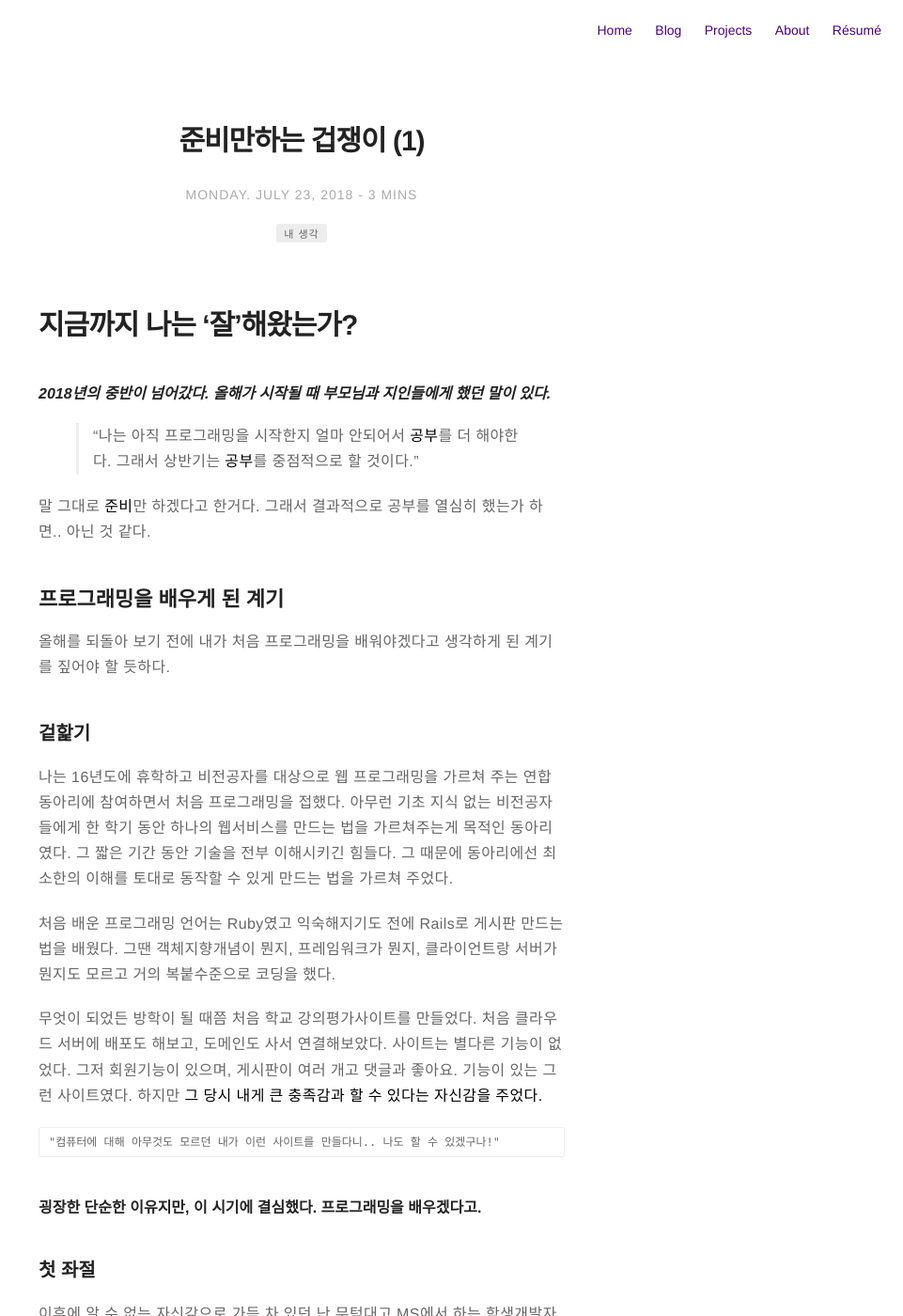
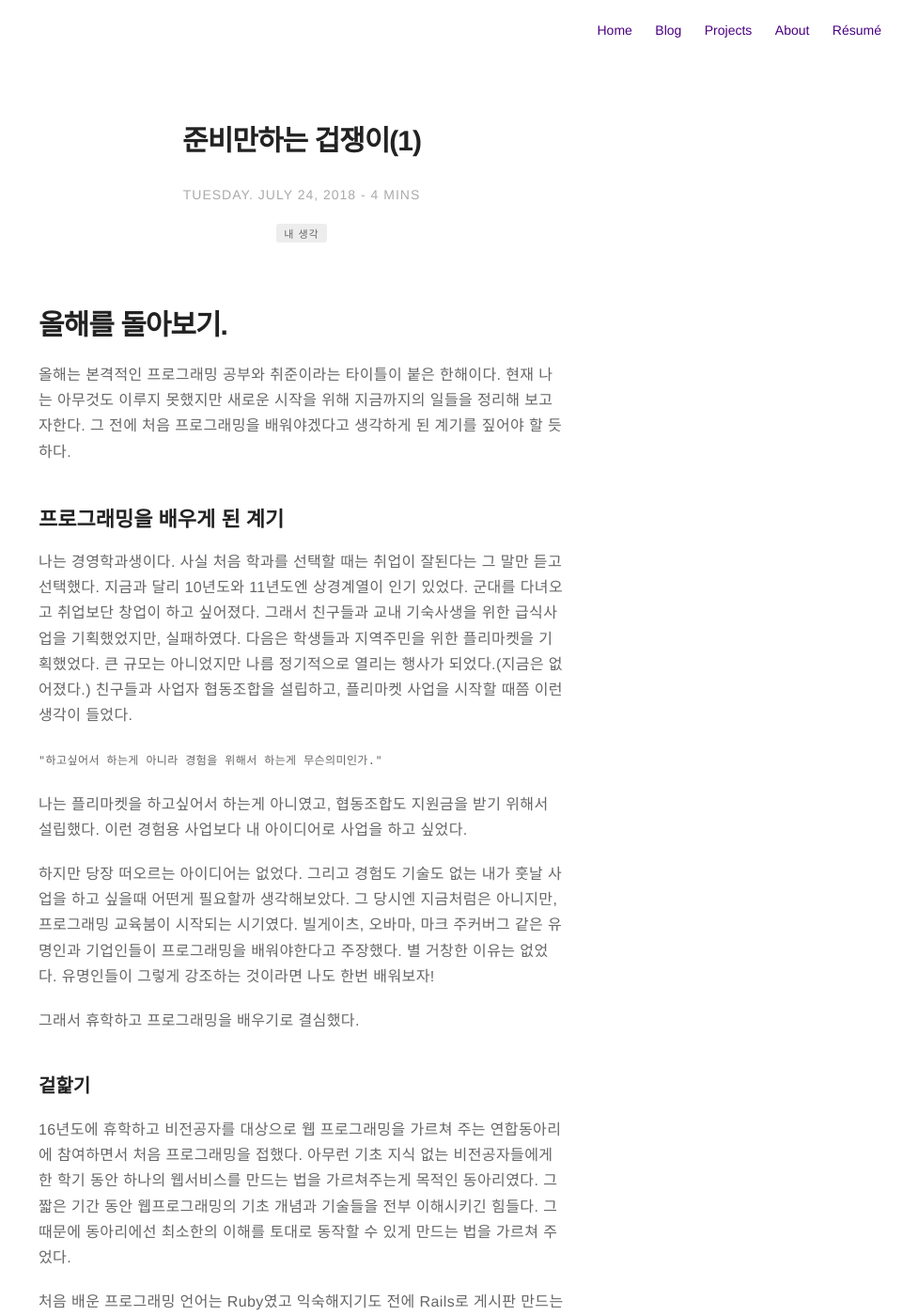
Before and after one commit to Sehun-Kim/blog, a Jekyll site: the page built from _posts/2018-07-24-mind1.markdown, in a window 1280 px wide and 1400 px high. Shown: the whole window at 94% size, without its empty margins (319-1280 px from the left). Built offline with Jekyll 4.4.1, drawn with Linux system fonts in a browser that asks for light colours; comment, search, counter and statistics services are not loaded; some of the changed text lies outside the part shown.

Commit message:
mind1 modified

````diff
--- a/_posts/2018-07-24-mind1.markdown
+++ b/_posts/2018-07-24-mind1.markdown
@@ -1,7 +1,7 @@
 ---
-title: "준비만하는 겁쟁이 (1)"
+title: "준비만하는 겁쟁이(1)"
 layout: post
-date: 2018-07-23
+date: 2018-07-24
 image: /assets/images/markdown.jpg
 headerImage: false
 tag:
@@ -15,36 +15,38 @@ sitemap :
   priority : 1.0
 ---
 
-# 지금까지 나는 '잘'해왔는가?
+# 올해를 돌아보기.
+올해는 본격적인 프로그래밍 공부와 취준이라는 타이틀이 붙은 한해이다. 현재 나는 아무것도 이루지 못했지만 새로운 시작을 위해 지금까지의 일들을 정리해 보고자한다. 그 전에 처음 프로그래밍을 배워야겠다고 생각하게 된 계기를 짚어야 할 듯하다.
 
-#### *2018년의 중반이 넘어갔다. 올해가 시작될 때 부모님과 지인들에게 했던 말이 있다.*
-> "나는 아직 프로그래밍을 시작한지 얼마 안되어서 <strong>공부</strong>를 더 해야한다.
-  그래서 상반기는 <strong>공부</strong>를 중점적으로 할 것이다."
-
-말 그대로 <strong>준비</strong>만 하겠다고 한거다.
-그래서 결과적으로 공부를 열심히 했는가 하면.. 아닌 것 같다.
 
 ## 프로그래밍을 배우게 된 계기
+나는 경영학과생이다. 사실 처음 학과를 선택할 때는 취업이 잘된다는 그 말만 듣고 선택했다. 지금과 달리 10년도와 11년도엔 상경계열이 인기 있었다. 군대를 다녀오고 취업보단 창업이 하고 싶어졌다. 그래서 친구들과 교내 기숙사생을 위한 급식사업을 기획했었지만, 실패하였다. 다음은 학생들과 지역주민을 위한 플리마켓을 기획했었다. 큰 규모는 아니었지만 나름 정기적으로 열리는 행사가 되었다.(지금은 없어졌다.) 친구들과 사업자 협동조합을 설립하고, 플리마켓 사업을 시작할 때쯤 이런 생각이 들었다.
 
-올해를 되돌아 보기 전에 내가 처음 프로그래밍을 배워야겠다고 생각하게 된 계기를 짚어야 할 듯하다.
+`"하고싶어서 하는게 아니라 경험을 위해서 하는게 무슨의미인가."`
+
+나는 플리마켓을 하고싶어서 하는게 아니였고, 협동조합도 지원금을 받기 위해서 설립했다. 이런 경험용 사업보다 내 아이디어로 사업을 하고 싶었다.
+
+하지만 당장 떠오르는 아이디어는 없었다. 그리고 경험도 기술도 없는 내가 훗날 사업을 하고 싶을때 어떤게 필요할까 생각해보았다. 그 당시엔 지금처럼은 아니지만, 프로그래밍 교육붐이 시작되는 시기였다. 빌게이츠, 오바마, 마크 주커버그 같은 유명인과 기업인들이 프로그래밍을 배워야한다고 주장했다. 별 거창한 이유는 없었다. 유명인들이 그렇게 강조하는 것이라면 나도 한번 배워보자!
+
+그래서 휴학하고 프로그래밍을 배우기로 결심했다.
 
 ### 겉핥기
 
-나는 16년도에 휴학하고 비전공자를 대상으로 웹 프로그래밍을 가르쳐 주는 연합동아리에 참여하면서 처음 프로그래밍을 접했다. 아무런 기초 지식 없는 비전공자들에게 한 학기 동안 하나의 웹서비스를 만드는 법을 가르쳐주는게 목적인 동아리였다. 그 짧은 기간 동안 기술을 전부 이해시키긴 힘들다. 그 때문에 동아리에선 최소한의 이해를 토대로 동작할 수 있게 만드는 법을 가르쳐 주었다.
+16년도에 휴학하고 비전공자를 대상으로 웹 프로그래밍을 가르쳐 주는 연합동아리에 참여하면서 처음 프로그래밍을 접했다. 아무런 기초 지식 없는 비전공자들에게 한 학기 동안 하나의 웹서비스를 만드는 법을 가르쳐주는게 목적인 동아리였다. 그 짧은 기간 동안 웹프로그래밍의 기초 개념과 기술들을 전부 이해시키긴 힘들다. 그 때문에 동아리에선 최소한의 이해를 토대로 동작할 수 있게 만드는 법을 가르쳐 주었다.
 
-처음 배운 프로그래밍 언어는 Ruby였고 익숙해지기도 전에 Rails로 게시판 만드는 법을 배웠다. 그땐 객체지향개념이 뭔지, 프레임워크가 뭔지, 클라이언트랑 서버가 뭔지도 모르고 거의 복붙수준으로 코딩을 했다.
+처음 배운 프로그래밍 언어는 Ruby였고 익숙해지기도 전에 Rails로 게시판 만드는 법을 배웠다. 그땐 객체지향개념이 뭔지, 프레임워크가 뭔지, 클라이언트랑 서버가 뭔지도 모르고 거의 복붙수준으로 코딩을 했다. 그래도 무언가를 만들고 그 결과물이 눈에 보이니 너무 재밋었다.
 
-무엇이 되었든 방학이 될 때쯤 처음 학교 강의평가사이트를 만들었다. 처음 클라우드 서버에 배포도 해보고, 도메인도 사서 연결해보았다. 사이트는 별다른 기능이 없었다. 그저 회원기능이 있으며, 게시판이 여러 개고 댓글과 좋아요. 기능이 있는 그런 사이트였다. 하지만 **그 당시 내게 큰 충족감과 할 수 있다는 자신감을 주었다.**
+무엇이 되었든 새학기가 시작하기 전에 학교 강의평가사이트를 만들었다. 처음 클라우드 서버에 배포도 해보고, 도메인도 사서 연결해보았다. 사이트는 별다른 기능이 없었다. 그저 회원기능이 있으며, 게시판이 여러 개고 댓글과 좋아요. 기능이 있는 그런 사이트였다. 하지만 **그 당시 내게 큰 충족감과 할 수 있다는 자신감을 주었다.**
 
 ```
 "컴퓨터에 대해 아무것도 모르던 내가 이런 사이트를 만들다니.. 나도 할 수 있겠구나!"
 ```
 
-#### 굉장한 단순한 이유지만, 이 시기에 결심했다. 프로그래밍을 배우겠다고.
+#### 굉장한 단순한 이유지만, 이 시기에 결심했다. 진지하게 프로그래밍을 배우겠다고.
 
 ### 첫 좌절
 
-이후에 알 수 없는 자신감으로 가득 차 있던 난 무턱대고 MS에서 하는 학생개발자 대외활동에 참여하게 되었다. 거기서 다른 대학의 전공자 친구들을 만나게 되었고 그 친구들과 함께 작은 세미나와 프로젝트를 진행했다.
+이후에 알 수 없는 자신감으로 가득 차 있던 난 무턱대고 MS에서 하는 학생개발자 대외활동에 참여했다. 그 곳에서 다른 대학의 전공자 친구들을 만나게 되었고 그 친구들과 함께 작은 세미나와 프로젝트를 진행했다.
 
 이 대외활동은 전에 했던 프로그래밍 동아리와는 달랐다. 전엔 모두가 똑같이 비전공자였고, 수준이 비슷해서인지 배울 때마다 자신감이 붙었다. 하지만 전공자들 사이에 있으니 달랐다. 나는 기초 개념도 없어서 그 친구들이 설명하는 내용을 하나도 이해하지 못했다.
 
@@ -64,7 +66,7 @@ sitemap :
 
 ### 복학
 
-내가 휴학한 시점은 3학년을 마친 후였기에 내게 학생으로 주어진 시간은 두 학기 뿐이었다. 욕심 같아서는 컴퓨터공학을 복수 전공하고 싶었지만, 학비와 시간적 여유가 없었다. 아쉬운 마음이 들었지만 17년도에 복학과 동시에 부전공 신청을 하고 *자료구조, 운영체제, 유닉스* 같은 수업을 들었다. 지금도 네트워크와 알고리즘을 더 공부할 시간이 있었다면 좋았겠다 싶다.
+내가 휴학한 시점은 3학년을 마친 후였기에 내게 학생으로 주어진 시간은 두 학기 뿐이었다. 욕심 같아서는 컴퓨터공학을 복수 전공하고 싶었지만, 학비와 시간적 여유가 없었다. 아쉬운 마음이 들었지만 17년도에 복학과 동시에 부전공 신청을 하고 *자료구조, 운영체제, 유닉스, 자바* 같은 수업을 들었다. 지금도 네트워크와 알고리즘을 더 공부할 시간이 있었다면 좋았겠다 싶다.
 
 또 학교에 다니면서 16년도에 했었던 프로그래밍 교육동아리를 계속 진행했다. 해당 동아리는 연합동아리였고 학교마다 같은 이름을 공유하고 각각 학교 특색에 맞게 운영하는 시스템이었다. 내가 재학 중이던 학교는 16년도에 처음 생겼고, 쭉 내가 대표를 맡았었다. 첫해에는 서로 다 못하는 사람들이었고 흥미없는 지인들을 데려와서 절반 이상이 중간에 이탈하였었다.
 
@@ -77,12 +79,13 @@ sitemap :
                                   "재밌어서"
 ```
 
-프로그래밍이 재밌다고 해왔지만, 현실은 변변한 프로젝트 하나 완성한 적이 없었다. 막 학기가 끝나갈때 쯤 부터 똥줄이 타기 시작했다.
+입으론 프로그래밍이 재밌다고 해왔지만, 현실은 변변한 프로젝트 하나 완성한 적이 없었다. 도돌이표처럼 기초로만 돌아가고 있었다. 그러다 보니 막 학기가 끝나갈 때부터 똥줄이 타기 시작했다.
 
 2년동안 나에게 남은 것은
 - 프로그래밍 교육동아리 학교 대표
 - MSP 활동
-- 두달간의 스타트업 QA인턴
-17년도 중반에 두 달간 스타트업에서 QA인턴을 한 경험이 있는데 이 부분은 나중에 정리하고싶다.
+- 두 달간의 스타트업 QA인턴
 
-나름 바쁘게(?) 무언가를 한 것 같지만 개발자로서 성장하진 않았다. 아직도 나는 갓 프로그래밍을 접하고 잡다한 지식만 있는 *입발자* 였다. 진짜 개발자가 되기 위해서 <strong>준비가 필요하다고 느낀 시점이다.</strong>
+###### *17년도 중반에 두 달간 스타트업에서 QA인턴을 한 경험이 있는데 이 부분은 나중에 정리하고싶다.*
+
+나름 바쁘게(?) 무언가를 한 것 같지만 개발자로서 성장하진 않았다. 아직도 나는 잡지식만 있는 *입발자* 에 머무르고 있다. 진짜 개발자가 되기 위해서 <strong>준비가 필요하다.</strong>
--- /dev/null
+++ b/_posts/2018-07-25-mind2.markdown
@@ -0,0 +1,42 @@
+---
+title: "준비만하는 겁쟁이(2)"
+layout: post
+date: 2018-07-25
+image: /assets/images/markdown.jpg
+headerImage: false
+tag:
+- 내 생각
+category: blog
+author: sehunkim
+description: 요즘 내 생각
+star: false # true로할 경우 제목에 highlight 처리가 됨
+sitemap :
+  changefreq : daily
+  priority : 1.0
+---
+
+# 지금까지 나는 '잘'해왔는가?
+
+#### *2018년의 중반이 넘어갔다. 올해가 시작될 때 부모님과 지인들에게 했던 말이 있다.*
+> "나는 아직 프로그래밍을 시작한지 얼마 안되어서 <strong>공부</strong>를 더 해야한다.
+  그래서 상반기는 <strong>공부</strong>를 중점적으로 할 것이다."
+
+말 그대로 <strong>준비</strong>만 하겠다고 한거다.
+그래서 결과적으로 공부를 열심히 했는가 하면..
+
+## 2018 상반기
+- 1월 : 국비지원학원
+- 2월 : 국비지원학원
+- 3월 : 독학
+- 4월 : 독학
+- 5월 : 독학
+- 6월 : 보조강사
+- 7월 : 알바
+
+### 1, 2월
+
+전 년도 12월에 모 게임회사에서 진행하는 코딩캠프를 야심차게 지원하였으나 서류에서 광탈하였다. 사실 진지하게 취업준비를 한적도 없고 주도적으로 개발에 참여한 프로젝트는 맨 처음 만든 강의평가사이트가 전부였다. 이대론 아무것도 못할 것 같아, 가산에 있는 모 국비지원학원에 다니게 되었다. 국비지원학원을 다니게 된 이유는 세 가지다.
+
+1. JAVA를 가르쳐준다.
+2. 취업까지 연계시켜준다.
+3. 정기적으로 생활비를 받을 수 있다.
````
